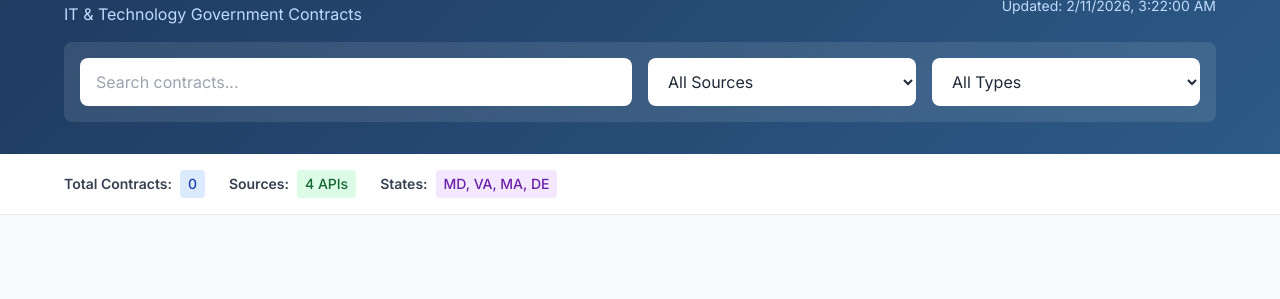
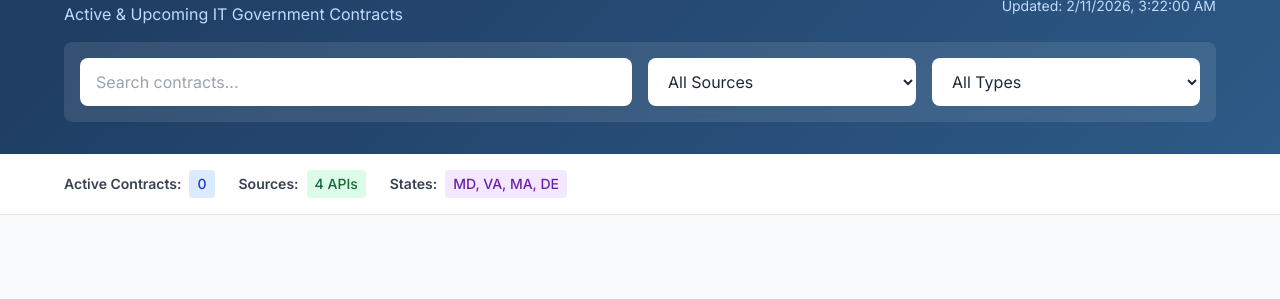
Before and after one commit to pheegie00/focus-procurement, a plain HTML site: page index.html in a window 1280 px wide. Shown: the part 70-369 px from the top of the page. Drawn offline with nearby package versions, Linux system fonts and the light colour scheme; no server answers.

Commit message:
Filter to only active/future contracts
- Only show contracts with expiration date in the future
- Sort by expiration date (soonest first)
- Add date filtering at API level for better performance
- Update UI labels to reflect active contracts

```diff
--- a/index.html
+++ b/index.html
@@ -23,7 +23,7 @@
       <div class="flex items-center justify-between mb-4">
         <div>
           <h1 class="text-3xl font-bold">🏛️ Focus Procurement Sourcer</h1>
-          <p class="text-blue-200 mt-1">IT & Technology Government Contracts</p>
+          <p class="text-blue-200 mt-1">Active & Upcoming IT Government Contracts</p>
         </div>
         <div class="text-right text-sm text-blue-200">
           <div>NAICS: 541511, 541512, 518210, 511210, 541519</div>
@@ -61,7 +61,7 @@
   <div class="bg-white border-b py-4 px-4">
     <div class="max-w-6xl mx-auto flex flex-wrap gap-6 text-sm">
       <div class="flex items-center gap-2">
-        <span class="font-semibold text-gray-700">Total Contracts:</span>
+        <span class="font-semibold text-gray-700">Active Contracts:</span>
         <span id="totalCount" class="bg-blue-100 text-blue-800 px-2 py-1 rounded font-medium">Loading...</span>
       </div>
       <div class="flex items-center gap-2">
@@ -207,16 +207,19 @@
     // Fetch from Socrata API
     async function fetchSocrata(source, keyword = '') {
       const config = SOURCES[source];
-      let url = `${config.endpoint}?$limit=200`;
+      let url = `${config.endpoint}?$limit=500`;
+      const today = new Date().toISOString().split('T')[0];
 
-      // Add IT-related filter
+      // Add IT-related filter + future date filter
       if (source === 'richmond') {
-        url += `&$where=type_of_solicitation like '%25Technology%25'`;
+        url += `&$where=type_of_solicitation like '%25Technology%25' AND effective_to > '${today}'`;
       } else if (source === 'montgomery') {
         const filters = IT_KEYWORDS.slice(0, 6).map(k => `contractdesc like '%25${k}%25'`).join(' OR ');
-        url += `&$where=${encodeURIComponent(filters)}`;
+        url += `&$where=(${encodeURIComponent(filters)}) AND expiration > '${today}'`;
       } else if (source === 'delaware') {
+        // Delaware is spend data, skip date filter - we'll filter client-side
         url += `&$where=contract_description like '%25SOFTWARE%25' OR contract_description like '%25TECHNOLOGY%25'`;
+        url += `&$order=month_of_spend DESC`;
       }
 
       try {
@@ -266,11 +269,19 @@
       const delaware = await fetchSocrata('delaware');
       allContracts.push(...delaware);
 
-      // Sort by most recent
+      // Filter to only future/active contracts (expiration date in future)
+      const today = new Date();
+      allContracts = allContracts.filter(contract => {
+        if (!contract.endDate) return true; // Keep if no end date (ongoing)
+        const endDate = new Date(contract.endDate);
+        return endDate > today;
+      });
+
+      // Sort by expiration date (soonest first)
       allContracts.sort((a, b) => {
-        const dateA = new Date(a.startDate || 0);
-        const dateB = new Date(b.startDate || 0);
-        return dateB - dateA;
+        const dateA = new Date(a.endDate || '2099-12-31');
+        const dateB = new Date(b.endDate || '2099-12-31');
+        return dateA - dateB;
       });
 
       // Update UI
```
